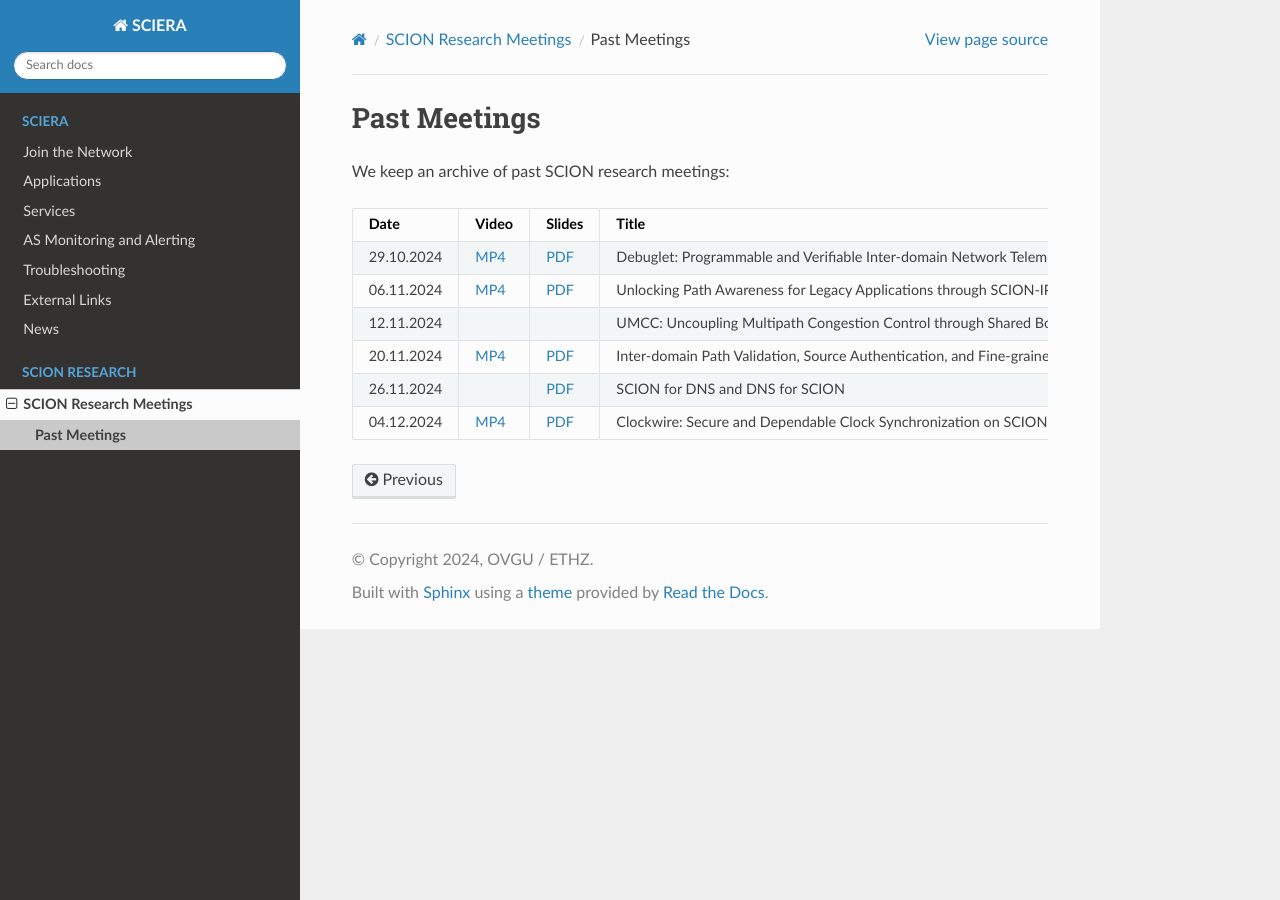
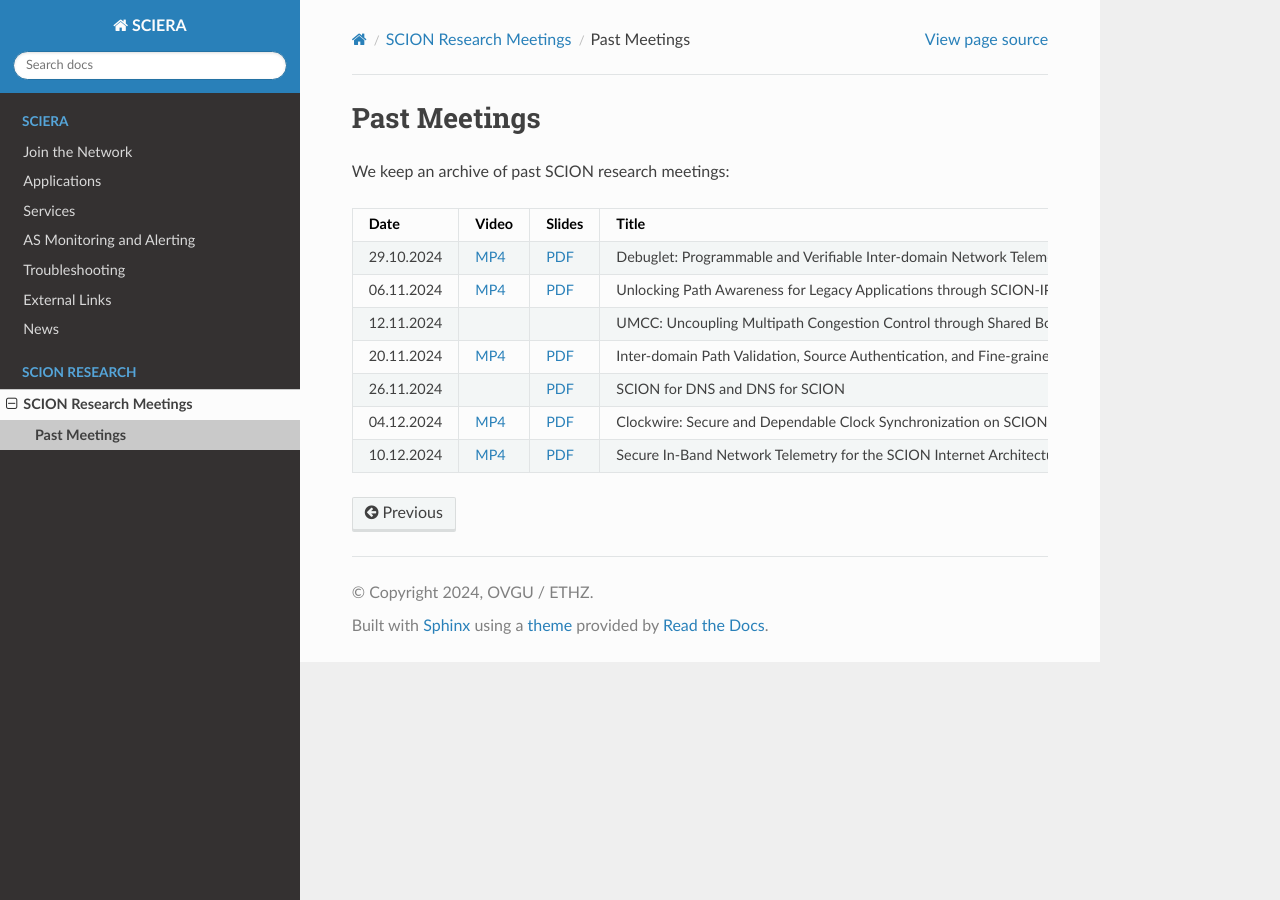
Before and after one commit to netsys-lab/scion-education-network-documentation, a Sphinx documentation site: the page built from docs/source/scion-research/meetings/past.rst, in a window 1280 px wide. Built offline with Sphinx 7.4.7 and the Read the Docs theme 3.1.0, drawn with Linux system fonts in a browser that asks for light colours.

Commit message:
ID-INT in band telemetry to past meetings (#8)
* Add Lars' presentation on ID-INT in band telemetry.

* Add slides and link to paper.

```diff
--- a/docs/source/scion-research/meetings/past.rst
+++ b/docs/source/scion-research/meetings/past.rst
@@ -50,3 +50,9 @@
       - Clockwire: Secure and Dependable Clock Synchronization on SCION
       - Marc Frei (ETH Zurich)
       -
+    * - 10.12.2024
+      - `MP4 <https://drive.google.com/file/d/1Qiv0NCgv6NBHDQpcqpcm-DQskTsoes0Q/view>`__
+      - `PDF <https://drive.google.com/file/d/1DMVU0zpwRi49I4XiER9TP1Y6grCGi2qC/view>`__
+      - Secure In-Band Network Telemetry for the SCION Internet Architecture
+      - Lars Christian Schulz (OVGU Magdeburg)
+      - `PDF <https://opendl.ifip-tc6.org/db/conf/cnsm/cnsm2024/1571050975.pdf>`__
```
